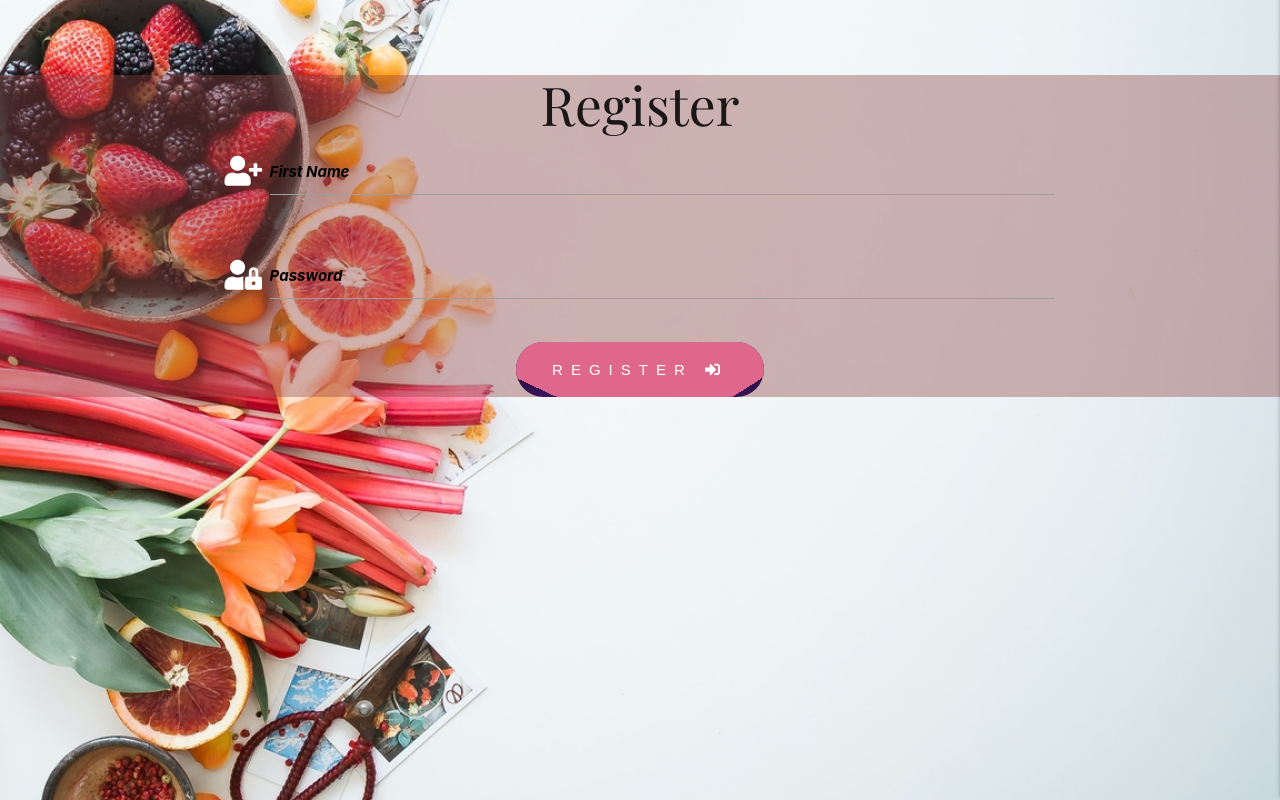
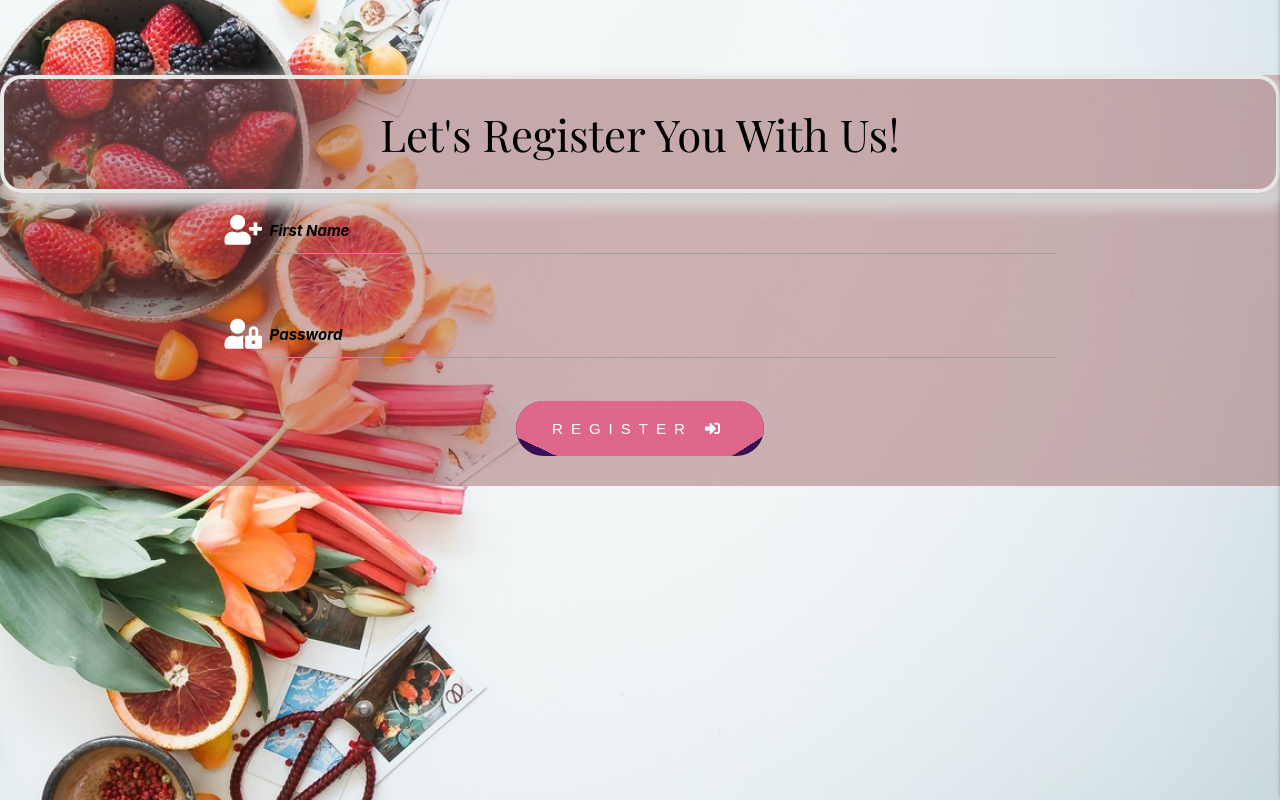
Before and after one commit to kenweechin/recipe-app, a Flask app: page /register in a window 1280 px wide. Shown: the part 64-864 px from the top of the page. Run offline with Flask 2, Linux system fonts and the light colour scheme; some libraries are stand-ins or nearby versions.

Commit message:
Add design to the title in Register page

```diff
--- a/static/css/style.css
+++ b/static/css/style.css
@@ -50,11 +50,20 @@ h5 {
     transform: scale(1.0) translateY(5rem);
     background: rgba(145, 71, 71, 0.4);
     z-index: 1;
+    padding-bottom: 2rem;
 }
 
 .register-header {
     margin: 0;
     text-align: center;
+    border: none;
+    color: rgb(0 0 0);
+    padding: 0.7em 1.7em;
+    border-radius: 0.5em;
+    background: #ab89892e;
+    border: 0.3rem solid #e8e8e8;
+    transition: all .3s;
+    box-shadow: 0.6rem 0.6rem 1.2rem #c5c5c5, 0.6rem 0.6rem 1.2rem #ffffff;
 }
 
 .fa-user-plus,
--- a/templates/register.html
+++ b/templates/register.html
@@ -4,7 +4,7 @@
 <body>
     <section class="register-background-image">
         <div class="row" id="register-element">
-            <h2 class="register-header">Register</h2>
+            <h3 class="register-header">Let's Register You With Us!</h3>
             <form class="col s12 m8 offset-m2" method="POST" action="{{ url_for('register') }}">
                 <div class="row">
                     <div class="input-field col s12">
```
